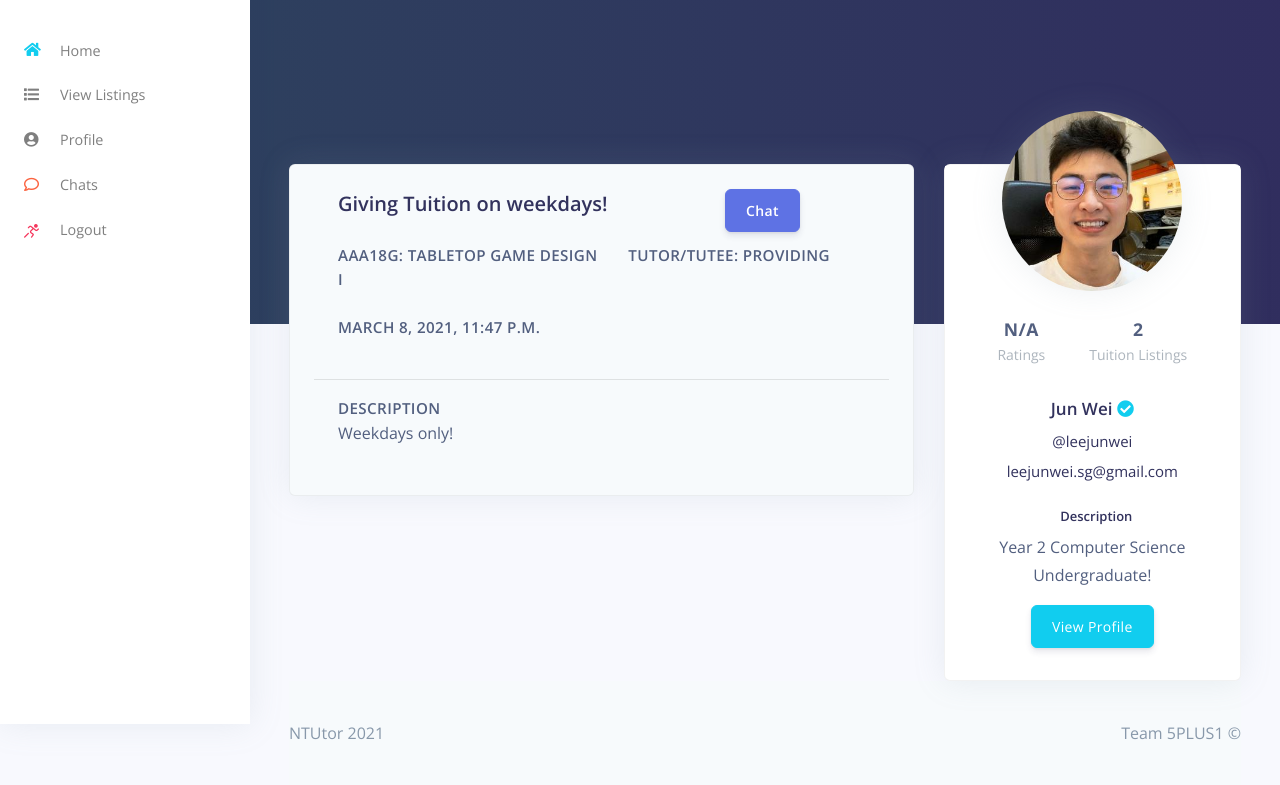
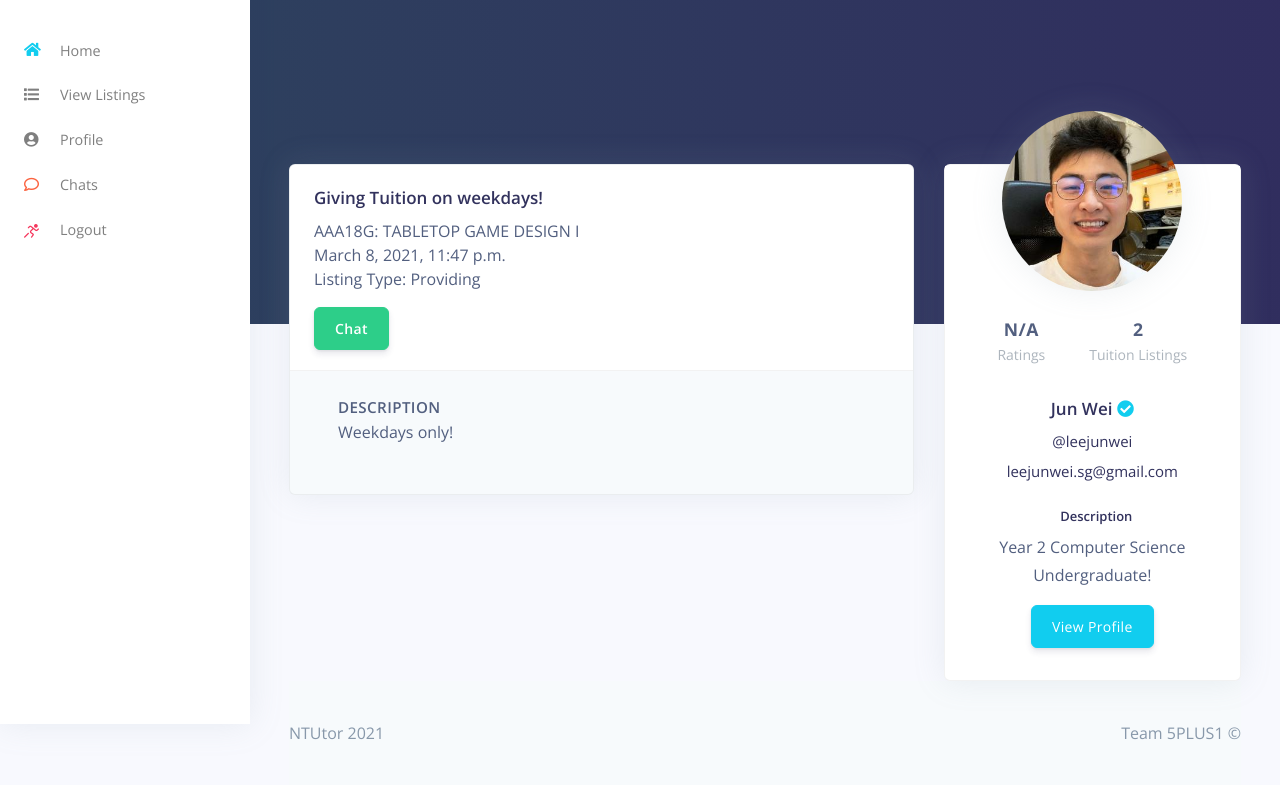
Before and after one commit to leejunweisg/NTUtor, a Django app: page /listing/view/2/ in a window 1280 px wide. Shown: the part 76-861 px from the top of the page. Run offline with Django 3.2, Linux system fonts and the light colour scheme; data comes from the database, SQL or seed files in the repository; some libraries are stand-ins or nearby versions.

Commit message:
Front-end changes for listing

```diff
--- a/listings/templates/listings/listing_detail.html
+++ b/listings/templates/listings/listing_detail.html
@@ -24,8 +24,10 @@
                             <div class="card-profile-stats d-flex justify-content-center mt-md-5">
                                 <div>
                                     {% if studentProfile.avgRating != 'N/A' %}
-                                    <span class="heading">{{ studentProfile.avgRating }} / 5</span> {% else %}
-                                    <span class="heading">{{ studentProfile.avgRating }} </span> {% endif %}
+                                    <span class="heading">{{ studentProfile.avgRating }} / 5</span>
+                                    {% else %}
+                                    <span class="heading">N/A</span>
+                                    {% endif %}
                                     <span class="description">Ratings</span>
                                 </div>
                                 <div>
@@ -60,48 +62,25 @@
 
         <div class="col-xl-8 order-xl-1">
             <div class="card bg-secondary shadow">
+                <div class="card-header">
+                    <h3> {{object.title}}</h3>
+						{{ object.module }} </br>
+						{{object.datePosted}}</br>
+                        Listing Type: {{object.typeOfListing}}</a>
+                        <br>
+                <!-- Buttons -->
+                    <div class="mt-3">
+                        {% if user.username == studentProfile.username %}
+                        <a class="btn btn-primary" href="{% url 'listing-update' object.pk %}">Edit</a>
+                        <a class="btn btn-danger" href="{% url 'listing-delete' object.pk %}">Delete</a>
+                        {% else %}
+                        <a class="btn btn-success" href="{% url 'chat' user.id studentProfile.id object.pk %}">Chat</a>
+                        {% endif %}
+                    </div>
+                </div>
+
+                <!-- Description -->
                 <div class="card-body">
-                    <div class="pl-lg-4">
-                        <div class="row">
-                            <div class="col-lg-8">
-                                <div class="form-group">
-                                    <h2>{{object.title}}</h3>
-                                </div>
-                            </div>
-                            {% if user.username == studentProfile.username %}
-                            <div class="col-lg-2">
-                                <a class="btn btn-primary" href="{% url 'listing-update' object.pk %}">Edit</a>
-                            </div>
-                            <div class="col-lg-2">
-                                <a class="btn btn-danger" href="{% url 'listing-delete' object.pk %}">Delete</a>
-                            </div>
-                            {% else %}
-                            <div class="col-lg-4">
-                                <a class="btn btn-primary" href="{% url 'chat' user.id studentProfile.id object.pk %}">Chat</a>
-                            </div>
-                            {% endif %}
-                        </div>
-                        <div class="row">
-                            <div class="col-lg-6">
-                                <div class="form-group">
-                                    <span class="heading">{{object.module}}</span>
-                                </div>
-                            </div>
-                            <div class="col-lg-6">
-                                <div class="form-group">
-                                    <span class="heading">Tutor/Tutee: {{object.typeOfListing}}</span>
-                                </div>
-                            </div>
-                        </div>
-                        <div class="row">
-                            <div class="col-lg-12">
-                                <div class="form-group">
-                                    <span class="heading">{{object.datePosted}}</span>
-                                </div>
-                            </div>
-                        </div>
-                    </div>
-                    <hr class="my-3" />
                     <div class="pl-lg-4">
                         <div class="row">
                             <div class="col-md-12">
```
Also changed, not shown: listings/templates/listings/listing_confirm_delete.html (+4 -3 lines).
